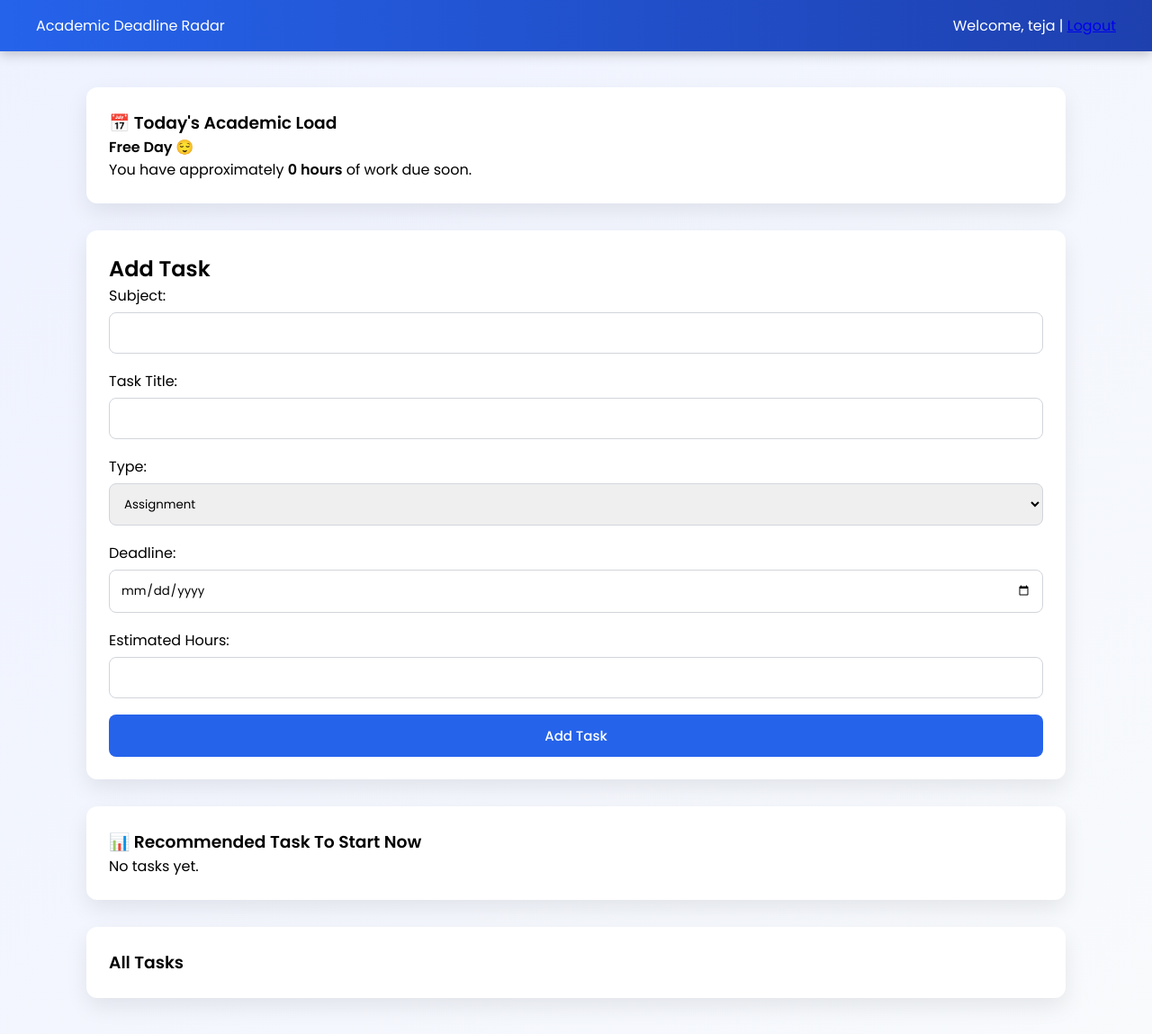
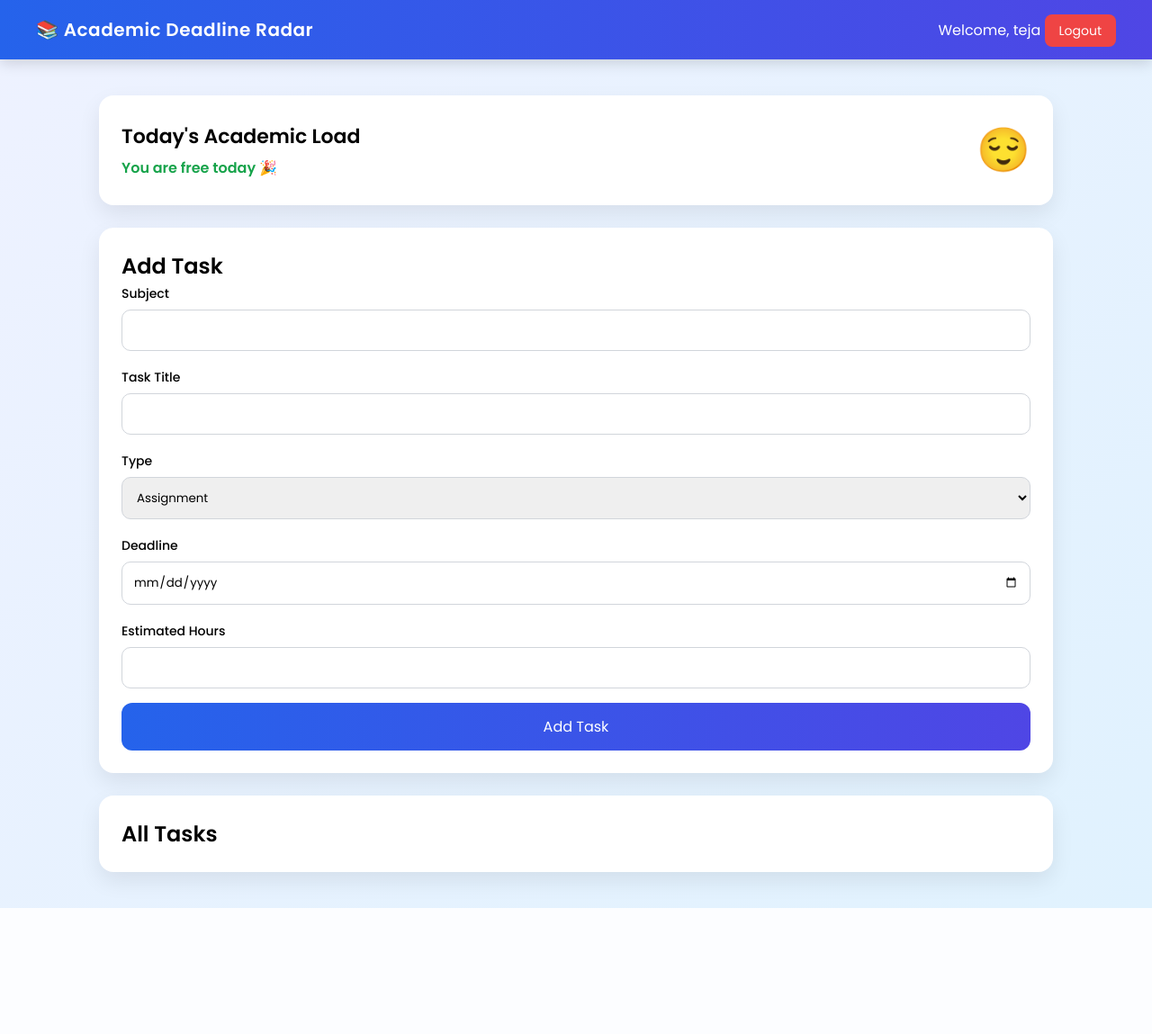
Before and after one commit to jsivaramateja1-del/academic-deadline-radar, a Flask app: page / in a window 1280 px wide. Shown: the whole page at 90% size. After the commit the page ends 1009 px from the top, so only its background shows below. Run offline with Flask 3, Linux system fonts and the light colour scheme; a user stored in the database is signed in; tables that the repository leaves empty hold one stand-in row (values such as "Sample post").

Commit message:
updated ui

```diff
--- a/static/style.css
+++ b/static/style.css
@@ -1,175 +1,154 @@
-/* Google Font */
 @import url('https://fonts.googleapis.com/css2?family=Poppins:wght@300;400;500;600&display=swap');
 
 *{
+    box-sizing:border-box;
     margin:0;
     padding:0;
-    box-sizing:border-box;
     font-family:'Poppins',sans-serif;
 }
 
 body{
-    background:linear-gradient(135deg,#eef2ff,#f8fafc);
+    background:linear-gradient(135deg,#eef2ff,#e0f2fe);
     min-height:100vh;
 }
 
-/* NAVBAR */
+/* ---------- NAVBAR ---------- */
+
 .navbar{
     width:100%;
-    background:linear-gradient(90deg,#2563eb,#1e40af);
+    padding:18px 40px;
+    background:linear-gradient(90deg,#2563eb,#4f46e5);
     color:white;
-    padding:16px 40px;
     display:flex;
     justify-content:space-between;
     align-items:center;
-    box-shadow:0 4px 12px rgba(0,0,0,0.2);
+    box-shadow:0 4px 15px rgba(0,0,0,0.15);
 }
 
-.navbar h2{
+.logo{
+    font-size:20px;
     font-weight:600;
-}
-
-.nav-right{
-    display:flex;
-    gap:20px;
-    align-items:center;
+    letter-spacing:0.5px;
 }
 
 .logout-btn{
     background:#ef4444;
+    padding:8px 16px;
+    border-radius:8px;
     color:white;
-    border:none;
-    padding:8px 16px;
-    border-radius:6px;
-    cursor:pointer;
-    transition:0.3s;
+    text-decoration:none;
+    font-size:14px;
+    transition:0.2s;
 }
+
 .logout-btn:hover{
     background:#dc2626;
 }
 
-/* MAIN CONTAINER */
+/* ---------- MAIN CONTAINER ---------- */
+
 .container{
-    width:85%;
+    max-width:1100px;
     margin:40px auto;
+    padding:0 20px;
 }
 
-/* CARD */
+/* ---------- CARDS ---------- */
+
 .card{
     background:white;
     padding:25px;
-    border-radius:12px;
+    border-radius:16px;
     box-shadow:0 10px 25px rgba(0,0,0,0.08);
-    margin-bottom:30px;
-    transition:0.25s;
-}
-.card:hover{
-    transform:translateY(-3px);
+    margin-bottom:25px;
 }
 
-/* FORM */
+/* ---------- TODAY STATUS PANEL ---------- */
+
+.status{
+    display:flex;
+    justify-content:space-between;
+    align-items:center;
+}
+
+.status h2{
+    font-size:22px;
+    margin-bottom:6px;
+}
+
+.safe{
+    color:#16a34a;
+    font-weight:600;
+}
+
+.warning{
+    color:#eab308;
+    font-weight:600;
+}
+
+.danger{
+    color:#ef4444;
+    font-weight:600;
+}
+
+/* ---------- FORM ---------- */
+
+label{
+    font-size:14px;
+    font-weight:500;
+}
+
 input,select{
     width:100%;
     padding:12px;
+    border-radius:10px;
+    border:1px solid #d1d5db;
     margin-top:6px;
-    margin-bottom:18px;
-    border-radius:8px;
-    border:1px solid #d1d5db;
-    outline:none;
-    transition:0.2s;
-}
-input:focus,select:focus{
-    border-color:#2563eb;
-    box-shadow:0 0 0 2px rgba(37,99,235,0.15);
-}
-
-button{
-    background:#2563eb;
-    color:white;
-    border:none;
-    padding:12px;
-    width:100%;
-    border-radius:8px;
-    font-size:15px;
-    font-weight:500;
-    cursor:pointer;
-    transition:0.25s;
-}
-button:hover{
-    background:#1e40af;
-}
-
-/* TASK LIST */
-.task{
-    padding:18px;
-    border-radius:12px;
-    margin-bottom:15px;
-    display:flex;
-    justify-content:space-between;
-    align-items:center;
+    margin-bottom:16px;
     transition:0.2s;
 }
 
-.task:hover{
-    transform:scale(1.01);
+input:focus,select:focus{
+    border-color:#4f46e5;
+    outline:none;
+    box-shadow:0 0 0 3px rgba(79,70,229,0.15);
 }
 
-.task-info{
-    line-height:1.5;
+.add-btn{
+    width:100%;
+    background:linear-gradient(90deg,#2563eb,#4f46e5);
+    border:none;
+    color:white;
+    padding:14px;
+    border-radius:12px;
+    font-size:16px;
+    cursor:pointer;
+    transition:0.2s;
 }
 
-/* COLORS BY URGENCY */
+.add-btn:hover{
+    transform:scale(1.02);
+}
+
+/* ---------- TASKS ---------- */
+
+.task{
+    padding:15px;
+    border-radius:12px;
+    margin-top:12px;
+}
+
 .overdue{
     background:#fee2e2;
     border-left:6px solid #ef4444;
 }
 
-.urgent{
-    background:#fff7ed;
-    border-left:6px solid #f97316;
+.upcoming{
+    background:#dcfce7;
+    border-left:6px solid #22c55e;
 }
 
-.normal{
-    background:#ecfdf5;
-    border-left:6px solid #10b981;
+.recommend{
+    background:#ede9fe;
+    border-left:6px solid #7c3aed;
 }
-
-/* RECOMMENDATION */
-.recommend{
-    background:#eef2ff;
-    border-left:6px solid #2563eb;
-    padding:22px;
-    border-radius:12px;
-}
-
-.recommend h3{
-    margin-bottom:10px;
-}
-
-/* LOGIN & REGISTER CENTER */
-.auth-box{
-    width:360px;
-    margin:90px auto;
-    background:white;
-    padding:30px;
-    border-radius:12px;
-    box-shadow:0 12px 30px rgba(0,0,0,0.15);
-}
-
-.auth-box h2{
-    text-align:center;
-    margin-bottom:20px;
-}
-
-.auth-link{
-    text-align:center;
-    margin-top:15px;
-}
-.auth-link a{
-    color:#2563eb;
-    text-decoration:none;
-    font-weight:500;
-}
-.auth-link a:hover{
-    text-decoration:underline;
-}
--- a/templates/index.html
+++ b/templates/index.html
@@ -1,39 +1,48 @@
 <!DOCTYPE html>
 <html>
 <head>
-    <title>Academic Deadline Radar | Smart Study Planner</title>
+    <title>Academic Deadline Radar</title>
     <link rel="stylesheet" href="{{ url_for('static', filename='style.css') }}">
 </head>
-
 <body>
 
 <div class="navbar">
-    Academic Deadline Radar
-    <div class="right">
-        Welcome, {{username}} |
-        <a href="/logout">Logout</a>
+    <div class="logo">📚 Academic Deadline Radar</div>
+    <div>
+        Welcome, {{ username }}
+        <a class="logout-btn" href="/logout">Logout</a>
     </div>
 </div>
 
 <div class="container">
 
-<div class="card yellow">
-<h3>📅 Today's Academic Load</h3>
-<b>{{workload}}</b><br>
-You have approximately <b>{{today_hours}} hours</b> of work due soon.
+    <!-- STATUS CARD -->
+    <div class="card status">
+        <div>
+            <h2>Today's Academic Load</h2>
+            {% if recommended %}
+                <p class="danger">You should start: <b>{{ recommended[3] }}</b></p>
+            {% else %}
+                <p class="safe">You are free today 🎉</p>
+            {% endif %}
+        </div>
+        <div style="font-size:48px;">
+            {% if recommended %}⚠️{% else %}😌{% endif %}
+        </div>
     </div>
 
+    <!-- ADD TASK -->
     <div class="card">
         <h2>Add Task</h2>
+        <form action="/add" method="POST">
 
-<form action="/add" method="POST">
-    Subject:
-    <input type="text" name="subject" required>
+            <label>Subject</label>
+            <input name="subject" required>
 
-    Task Title:
-    <input type="text" name="title" required>
+            <label>Task Title</label>
+            <input name="title" required>
 
-    Type:
+            <label>Type</label>
             <select name="task_type">
                 <option>Assignment</option>
                 <option>Exam</option>
@@ -41,44 +50,42 @@
                 <option>Lab</option>
             </select>
 
-    Deadline:
+            <label>Deadline</label>
             <input type="date" name="deadline" required>
 
-    Estimated Hours:
+            <label>Estimated Hours</label>
             <input type="number" name="hours" required>
 
-    <button type="submit">Add Task</button>
+            <button class="add-btn">Add Task</button>
         </form>
     </div>
 
-<div class="card red">
-<h3>📊 Recommended Task To Start Now</h3>
+    <!-- RECOMMENDED -->
+    {% if recommended %}
+    <div class="card">
+        <h2>Recommended Task To Start Now</h2>
+        <div class="task recommend">
+            <b>{{ recommended[2] }}</b> - {{ recommended[3] }} <br>
+            Due: {{ recommended[5] }} | Hours: {{ recommended[6] }}
+        </div>
+    </div>
+    {% endif %}
 
-{% if recommended %}
-Subject: {{recommended[2]}} <br>
-Title: {{recommended[3]}} <br>
-Type: {{recommended[4]}} <br>
-Deadline: {{recommended[5]}} <br>
-Hours: {{recommended[6]}}
-{% else %}
-No tasks yet.
-{% endif %}
-</div>
-
+    <!-- ALL TASKS -->
     <div class="card">
-<h3>All Tasks</h3>
+        <h2>All Tasks</h2>
 
         {% for task in tasks %}
-<p>
-<b>{{task[2]}} - {{task[3]}}</b><br>
-Type: {{task[4]}}<br>
-Deadline: {{task[5]}}<br>
-Hours: {{task[6]}}
-</p>
-<hr>
+            <div class="task upcoming">
+                <b>{{ task[2] }}</b> - {{ task[3] }} <br>
+                Type: {{ task[4] }} <br>
+                Deadline: {{ task[5] }} <br>
+                Hours: {{ task[6] }}
+            </div>
         {% endfor %}
     </div>
 
 </div>
+
 </body>
 </html>
```
Lines whose indentation alone changed are shown as unchanged.
